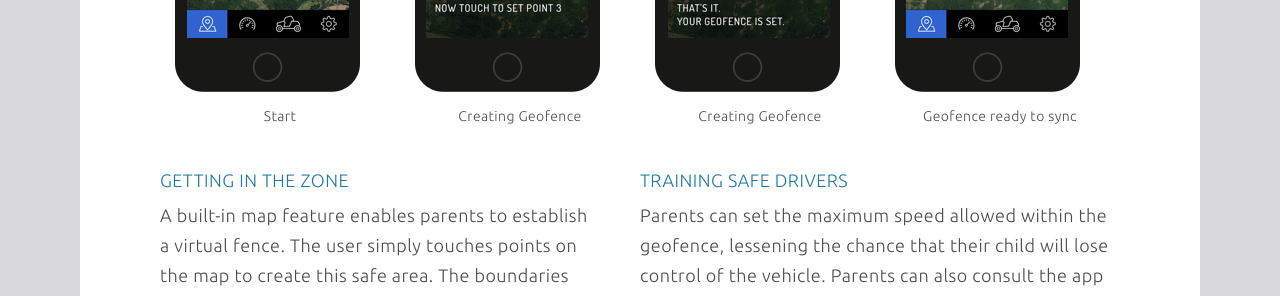
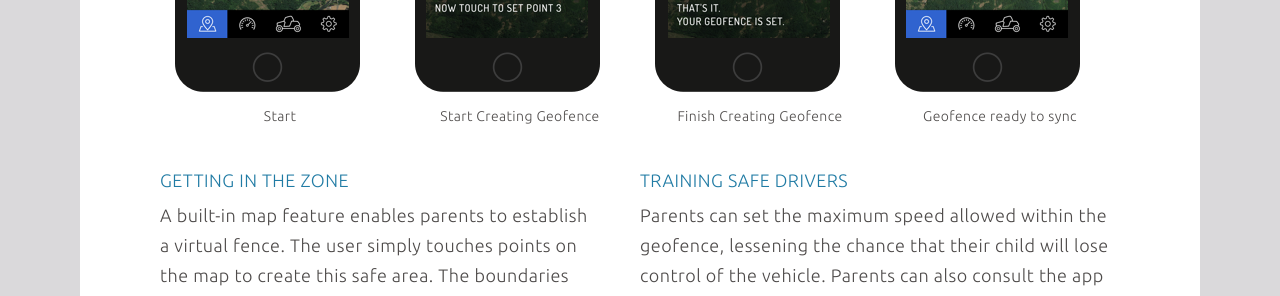
Before and after one commit to VeuxLabs/VeuxLabs.github.io, a Jekyll site: the page built from geofence.html, in a window 1280 px wide and 900 px high, scrolled down 1157 px. Shown: the part 152-448 px from the top of the window. Built offline with Jekyll 4.4.1, drawn with Linux system fonts in a browser that asks for light colours; nearby versions of some CDN libraries; comment, search, counter and statistics services are not loaded.

Commit message:
Update geofence captions

```diff
--- a/_includes/work_geofence.html
+++ b/_includes/work_geofence.html
@@ -1,4 +1,4 @@
-<h1 class="landing">GEOFENCE DEMO APP</h1>
+ <h1 class="landing">GEOFENCE DEMO APP</h1>
 	<div class="content main-div">
 		<div class="content-div first">
  		<div class="col-lg-5 col-md-5 col-sm-6 col-xs-12 mid-column1">
@@ -32,11 +32,11 @@
  			</div>
  			<div class="col-lg-3 col-md-3 col-sm-3 col-xs-6">
  				<img class="img-responsive" src="../img/work_geofence_demo/Device02.png"/>
- 				<span class="img-description ">Creating Geofence</span>
+ 				<span class="img-description ">Start Creating Geofence</span>
  			</div>
  			<div class="col-lg-3 col-md-3 col-sm-3 col-xs-6">
  				<img class="img-responsive" src="../img/work_geofence_demo/Device03.png"/>
- 				<span class="img-description ">Creating Geofence</span>
+ 				<span class="img-description ">Finish Creating Geofence</span>
  			</div>
  			<div class="last col-lg-3 col-md-3 col-sm-3 col-xs-6">
  				<img class="img-responsive" src="../img/work_geofence_demo/Device04.png"/>
```
